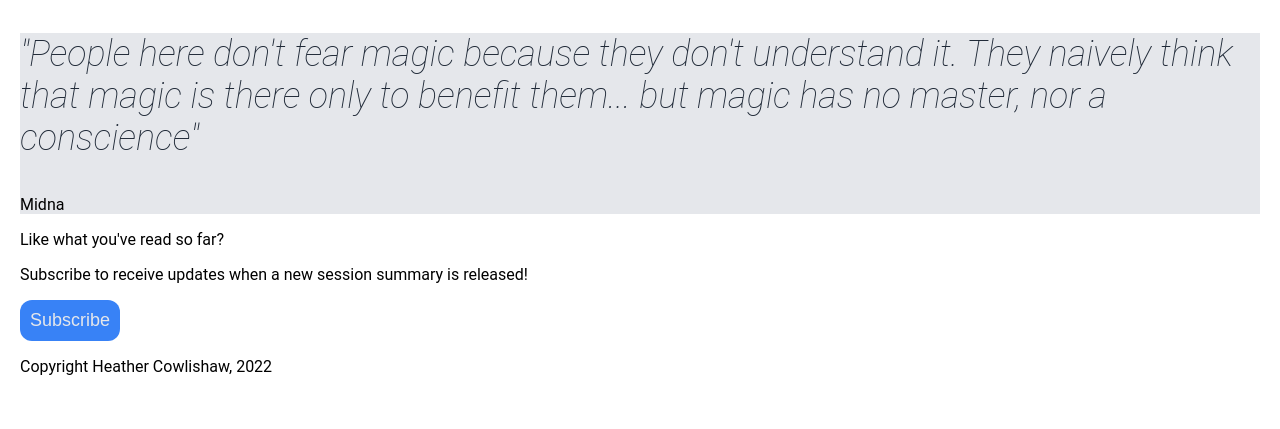
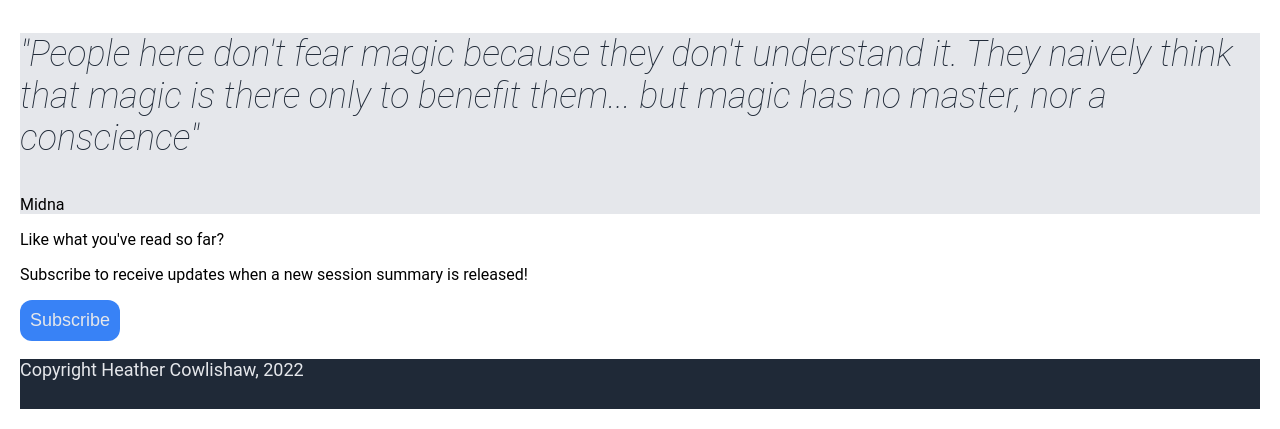
Before and after one commit to Hevatron/landing_page, a plain HTML site: page index.html in a window 1280 px wide. Shown: the part 1015-1444 px from the top of the page. Drawn offline with Linux system fonts and the light colour scheme.

Commit message:
Add background colour and font styling to footer

```diff
--- a/style.css
+++ b/style.css
@@ -67,3 +67,10 @@ button {
     font-weight: lighter;
     color: #1F2937;
 }
+
+.footer {
+    height: 50px;
+    background-color: #1F2937;
+    font-size: 18px;
+    color: #E5E7EB;
+}
```
